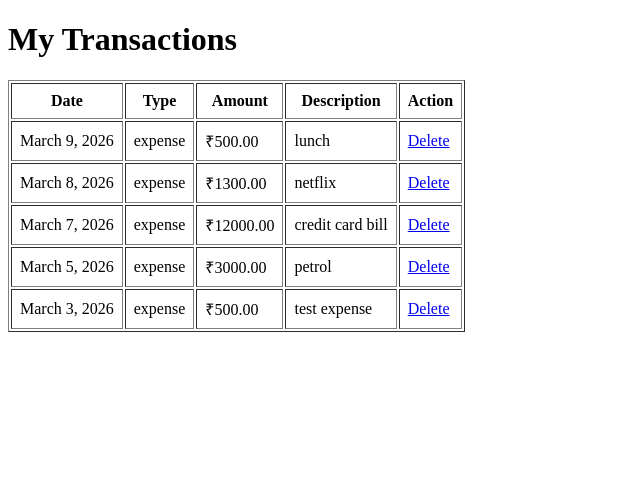
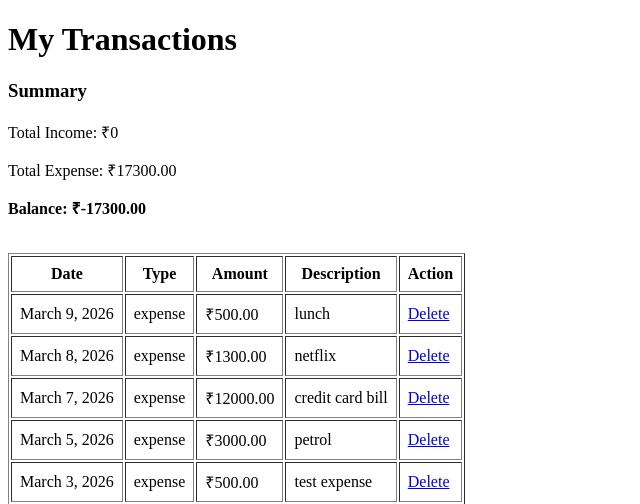
Before and after one commit to abheshm/Expense_Tracker, a Django app: page / in a window 1280 px wide. Shown: the top 504 px of the page, without its empty margins (0-640 px from the left). Run offline with Django 5.2, Linux system fonts and the light colour scheme; data comes from the database, SQL or seed files in the repository; both versions use the stored data as it was after the commit.

```diff
--- a/Expenses/templates/expenses/transaction_list.html
+++ b/Expenses/templates/expenses/transaction_list.html
@@ -5,6 +5,12 @@
 </head>
 <body>
     <h1>My Transactions</h1>
+    <h3>Summary</h3>
+    <p>Total Income: ₹{{ total_income }}</p>
+    <p>Total Expense: ₹{{ total_expense }}</p>
+    <p><strong>Balance: ₹{{ balance }}</strong></p>
+
+    <br>
 
     <table border="1" cellpadding="8">
         <tr>
--- a/Expenses/views.py
+++ b/Expenses/views.py
@@ -3,7 +3,25 @@ from .models import Transaction
 # Create your views here.
 def transaction_list(request):
     transactions=Transaction.objects.all().order_by('-date')
-    return render(request,'expenses/transaction_list.html',{'transactions':transactions})
+
+    total_income = 0
+    total_expense = 0
+
+    for t in transactions:
+        if t.type =='income':
+            total_income += t.amount
+        else:
+            total_expense += t.amount
+
+    balance = total_income - total_expense
+
+    context = {
+        'transactions' : transactions,
+        'total_income' : total_income,
+        'total_expense' : total_expense,
+        'balance' : balance
+    }
+    return render(request,'expenses/transaction_list.html',context)
 
 def add_transaction(request):
     if request.method=="POST":
```
Also changed, not shown: db.sqlite3.
